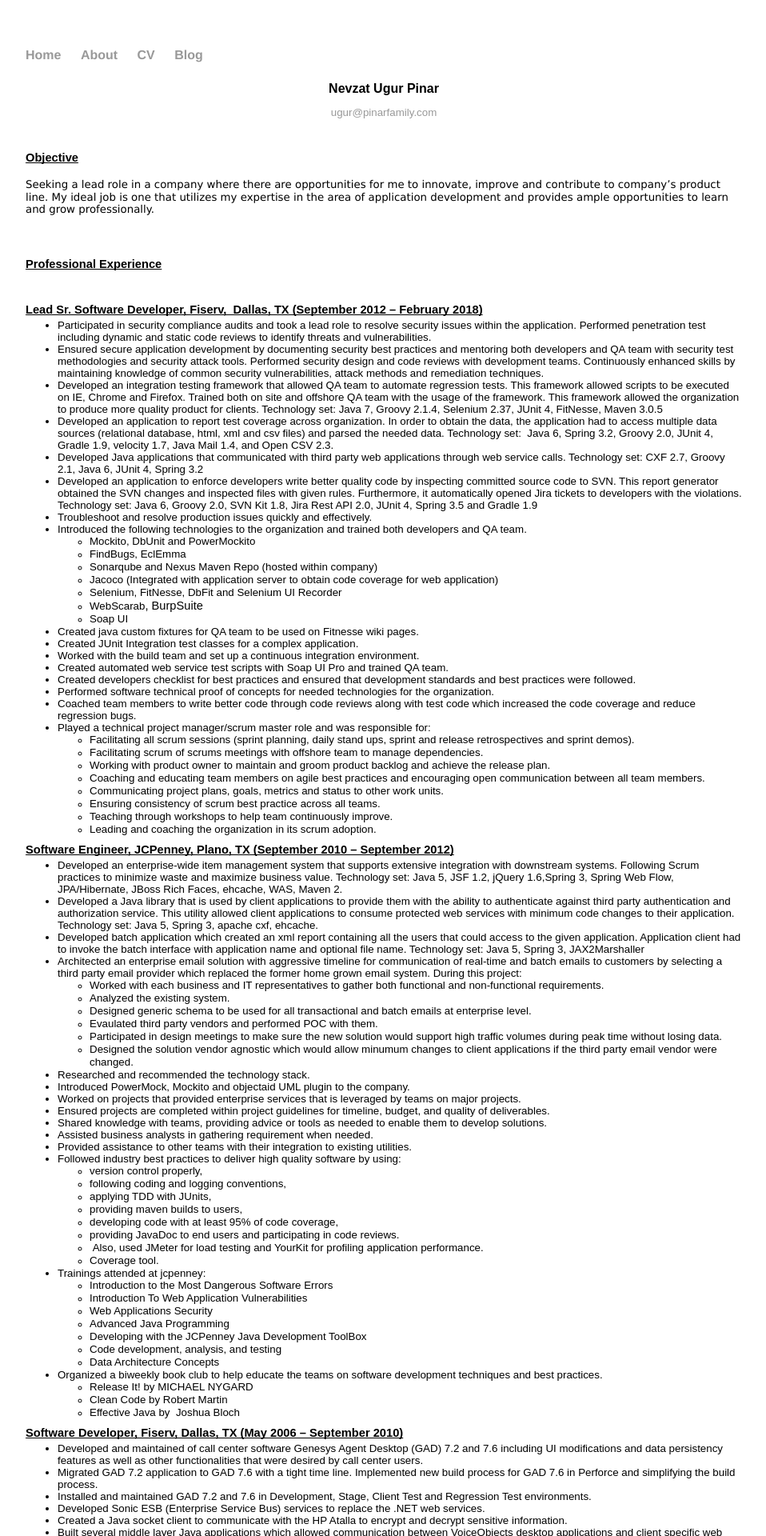
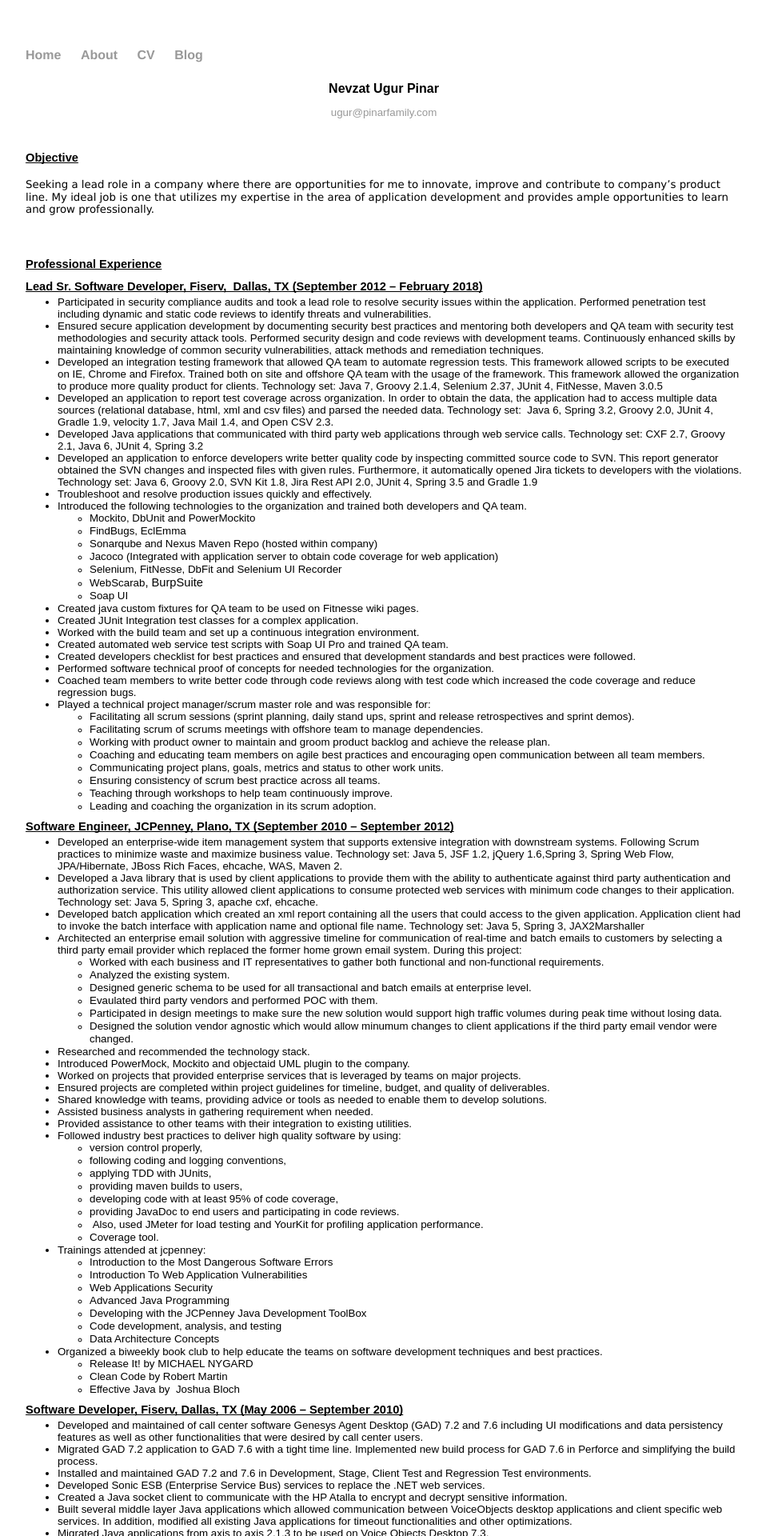
Before and after one commit to npinar/npinar.github.io, a Jekyll site: the page built from cv/index.html, in a window 1280 px wide. Shown: the top 1920 px of the page at 80% size, without its empty margins (160-1118 px from the left). Built offline with Jekyll 4.4.1, drawn with Linux system fonts in a browser that asks for light colours.

Commit message:
Update index.html

```diff
--- a/cv/index.html
+++ b/cv/index.html
@@ -2,18 +2,14 @@
 layout: default
 title: Nevzat Pinar
 ---
+<div class="blurb">
 <p style="line-height: 1.2; margin-top: 0pt; margin-bottom: 0pt; text-align: center;"><strong><span style="font-size: 12pt; font-family: Arial; color: #000000; background-color: transparent; font-variant: normal; text-decoration: none; vertical-align: baseline; white-space: pre-wrap;">Nevzat Ugur Pinar</span></strong></p>
 <p style="line-height: 1.2; margin-top: 0pt; margin-bottom: 0pt; text-align: center;"><span style="font-size: 10pt; font-family: Arial; color: #000000; background-color: transparent; font-weight: 400; font-variant: normal; text-decoration: none; vertical-align: baseline; white-space: pre-wrap;"><a href="mailto:ugur@pinarfamily.com">ugur@pinarfamily.com</a></span></p>
 <p style="line-height: 1.2; margin-top: 0pt; margin-bottom: 0pt; text-align: center;">&nbsp;</p>
 <p style="line-height: 1.2; margin-top: 0pt; margin-bottom: 0pt;"><strong><span style="font-size: 11pt; font-family: Arial; color: #000000; background-color: transparent; font-variant: normal; text-decoration: underline; -webkit-text-decoration-skip: none; text-decoration-skip-ink: none; vertical-align: baseline; white-space: pre-wrap;">Objective</span></strong></p>
-
-
 <p style="line-height: 1.2; font-size: 10pt; font-family: Verdana; color: #000000; background-color: transparent; font-weight: 400; font-variant: normal; text-decoration: none;">Seeking a lead role in a company where there are opportunities for me to innovate, improve and contribute to company&rsquo;s product line. My ideal job is one that utilizes my expertise in the area of application development and provides ample opportunities to learn and grow professionally.</p>
-
-
 <p style="line-height: 1.2; margin-top: 0pt; margin-bottom: 0pt; margin-left: 36pt;">&nbsp;</p>
 <p style="line-height: 1.2; margin-top: 0pt; margin-bottom: 0pt;"><strong><span style="font-size: 11pt; font-family: Arial; color: #000000; background-color: transparent; font-variant: normal; text-decoration: underline; -webkit-text-decoration-skip: none; text-decoration-skip-ink: none; vertical-align: baseline; white-space: pre-wrap;">Professional Experience</span></strong></p>
-<p style="line-height: 1.2; margin-top: 0pt; margin-bottom: 0pt;">&nbsp;</p>
 <p style="line-height: 1.2; margin-top: 0pt; margin-bottom: 0pt;"><strong><span style="font-size: 11pt; font-family: Arial; color: #000000; background-color: transparent; font-variant: normal; text-decoration: underline; -webkit-text-decoration-skip: none; text-decoration-skip-ink: none; vertical-align: baseline; white-space: pre-wrap;">Lead Sr. Software Developer, Fiserv, &nbsp;Dallas, TX (September 2012 &ndash; February 2018)</span></strong></p>
 <ul style="margin-top: 0pt; margin-bottom: 0pt;">
 <li style="list-style-type: disc; font-size: 10pt; font-family: Verdana; color: #000000; background-color: transparent; font-weight: 400; font-variant: normal; text-decoration: none; vertical-align: baseline; white-space: pre;"><span style="font-size: 10pt; font-family: Arial; color: #000000; background-color: transparent; font-weight: 400; font-variant: normal; text-decoration: none; vertical-align: baseline; white-space: pre-wrap;">Participated in security compliance audits and took a lead role to resolve security issues within the application. Performed penetration test including dynamic and static code reviews to identify threats and vulnerabilities.</span></li>
@@ -241,3 +237,4 @@
 <li style="list-style-type: disc; font-size: 10pt; font-family: Verdana; color: #000000; background-color: transparent; font-weight: 400; font-variant: normal; text-decoration: none; vertical-align: baseline; white-space: pre;"><span style="font-size: 10pt; font-family: Arial; color: #000000; background-color: transparent; font-weight: 400; font-variant: normal; text-decoration: none; vertical-align: baseline; white-space: pre-wrap;">Association for Computing Machinery (ACM), Recording Secretary, 2003&ndash;2004</span></li>
 <li style="list-style-type: disc; font-size: 10pt; font-family: Verdana; color: #000000; background-color: transparent; font-weight: 400; font-variant: normal; text-decoration: none; vertical-align: baseline; white-space: pre;"><span style="font-size: 10pt; font-family: Arial; color: #000000; background-color: transparent; font-weight: 400; font-variant: normal; text-decoration: none; vertical-align: baseline; white-space: pre-wrap;">Alpha Chi &ldquo;National College Honor Scholarship Society,&rdquo; February 2003&ndash;2004</span></li>
 </ul>
+</div><!-- /.blurb -->
```
